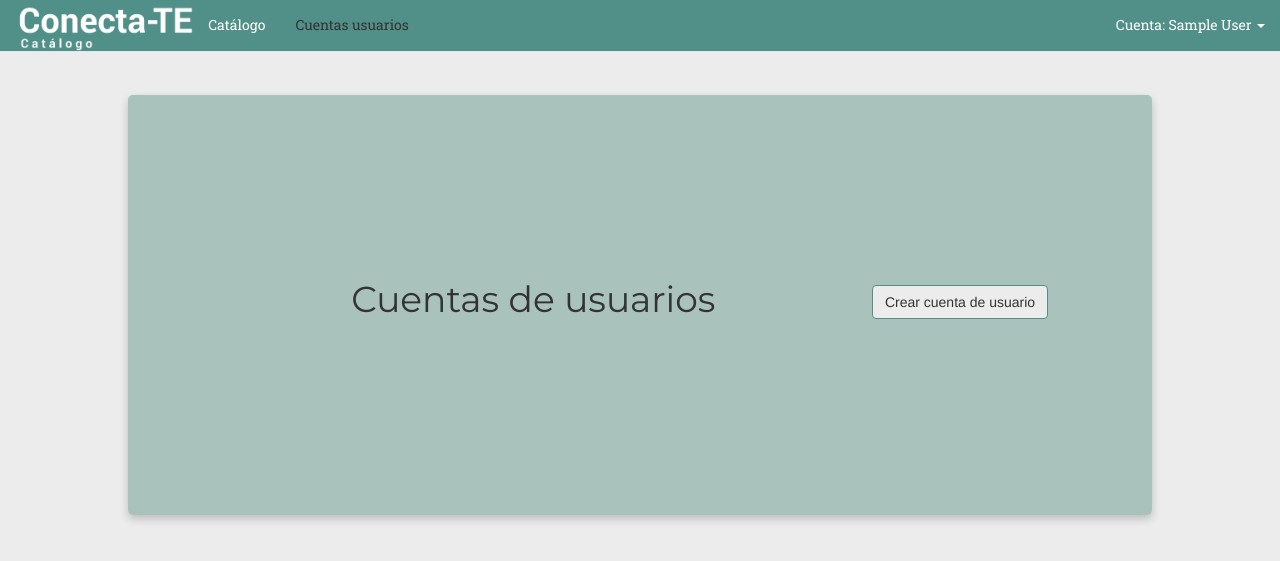
After one commit to paalvarado10/CatalogoCTE, a Django app: page /users_list/ in a window 1280 px wide. The commit adds this page. Shown: the top 561 px of the page. Run offline with Django 3.2, Linux system fonts and the light colour scheme; a user stored in the database is signed in; tables that the repository leaves empty hold one stand-in row (values such as "Sample post"); some libraries are stand-ins or nearby versions.

Commit message:
lista de usuarios

```diff
--- a/posts/static/css/main.css
+++ b/posts/static/css/main.css
@@ -94,8 +94,6 @@ nav {
     cursor: pointer;
     font-size: 20px;
 }
-
-
 
 
 
--- a/posts/templates/base.html
+++ b/posts/templates/base.html
@@ -33,18 +33,22 @@
 
         <div class="collapse navbar-collapse" id="bs-example-navbar-collapse-1" >
             <ul class="nav navbar-nav">
-                <li class="active">
-                    <a href="#">Link <span class="sr-only">(current)</span>
+                <li id="catalogoli" class="active">
+                    <a id="catalogoIndex" href="{% url 'catalogo:index' %}">Catálogo <span class="sr-only">(current)</span>
                     </a>
                 </li>
-                <li class="">
-                    <a href="#">Link 2</a>
-                </li>
+                {% if user.is_authenticated and user.perfil.role == 1 %}
+                    <li id="listUsersli">
+                        <a id="cuentasUsuario" href="{% url 'catalogo:users_list' %}" >Cuentas usuarios</a>
+                    </li>
+                {% elif user.is_authenticated and user.perfil.role == 2 %}
+                    <a href="" class="btn btn-success">Revisiones</a>
+                {% endif %}
             </ul>
             <ul class="nav navbar-nav navbar-right">
                 {% if user.is_authenticated %}
                     <li class="dropdown">
-                        <a class="dropdown-toggle" data-toggle="dropdown" role="button" aria-haspopup="true" aria-expanded="false">
+                        <a id="usuario_loqueado_info" class="dropdown-toggle" data-toggle="dropdown" role="button" aria-haspopup="true" aria-expanded="false">
                             Cuenta: {{ user.first_name }} {{ user.last_name }}
                             <span class="caret"></span>
                         </a>
--- a/posts/templates/login.html
+++ b/posts/templates/login.html
@@ -19,7 +19,7 @@
 <div class="contenido">
     <div class="wrapper2 p10">
         <div class="inicio">
-            <img src="{% static 'img/logo-Conectate.png' %}" alt="Logo Conectate"/>
+            <img src="{% static 'img/logo-Conectate-login.png' %}" alt="Logo Conectate"/>
         </div>
         <div >
             {% if mensaje %}
--- a/posts/templates/user_form.html
+++ b/posts/templates/user_form.html
@@ -10,7 +10,7 @@
             {% csrf_token %}
             {% bootstrap_form form %}
             <button class="btn btn-success" type="submit" id="boton_add_usuario">Crear cuenta</button>
-            <a class="btn btn-danger"  href="{% url 'catalogo:index' %}" class="cancel">Cancelar</a>
+            <a class="btn btn-danger"  href="{% url 'catalogo:users_list' %}" class="cancel">Cancelar</a>
             <br/>
         </form>
     </div>
--- /dev/null
+++ b/posts/templates/user_list_detail.html
@@ -0,0 +1,62 @@
+{% extends 'base.html' %}
+{% load static %}
+{% load bootstrap3 %}
+{% block title %}Cuentas de usuarios{% endblock %}
+
+{% block contenido  %}
+    <div >
+        {% if user.is_authenticated and user.perfil.role == 1 %}
+            <div class="detalle">
+                <div class="col-sm-10">
+                    <div class="row">
+                        <div class="col-sm-9">
+                            <h1 align="center">Cuentas de usuarios</h1>
+                        </div>
+                        <div class="col-sm-3">
+                            <div class="centered" style="padding-top: 2vw">
+                                <a href="{% url 'catalogo:usuario_create' %}" class="btn btn-success" id="boton_crear_usuario">
+                                    <div>Crear cuenta de usuario</div>
+                                </a>
+                            </div>
+                        </div>
+                    </div>
+                    <br/>
+                    <div class="row">
+                        <div class="centered">
+                            <div class="col-sm-6">
+                                {% for usuario in usuarios %}
+                                    {% if user != usuario %}
+                                        <div class="media">
+                                            <div class="media-left media-middle">
+                                                <a href="#">
+                                                    {% if usuario.perfil.fotoUrl != null %}
+                                                        <img class="media-object" width="130vw" src="{{ usuario.perfil.fotoUrl }}">
+                                                    {% endif %}
+                                                </a>
+                                            </div>
+                                            <div class="media-body">
+                                                <h4 class="media-heading">{{usuario.first_name}} {{ usuario.last_name }}</h4>
+                                                <div><div><strong>Nombre de usuario:</strong></div> <div>{{ usuario.username}}</div></div>
+                                                <div><div><strong>Rol: </strong></div> <div>{{ usuario.perfil.get_role_display}}</div></div>
+                                                <div><div><strong>Correo electrónico:</strong></div> <div>{{ usuario.email}}</div></div>
+                                                <a class="btn btn-success" href="{% url 'catalogo:user_update' usuario.id %}" class="btn">Editar</a>
+                                            </div>
+                                        </div>
+                                        <br/>
+                                    {% endif %}
+                                {% endfor %}
+                            </div>
+                        </div>
+                    </div>
+                </div>
+            </div>
+        {% endif %}
+    </div>
+{% endblock %}
+{% block extra_script %}
+    <script>
+        $(".nav").find(".active").removeClass("active");
+        var actual = $("#listUsersli")
+        $(actual).addClass("active");
+    </script>
+{% endblock %}
--- a/posts/templates/user_update.html
+++ b/posts/templates/user_update.html
@@ -10,7 +10,7 @@
             {% csrf_token %}
             {% bootstrap_form form %}
             <button class="btn btn-success" type="submit">Guardar cambios</button>
-            <a  class="btn btn-danger" href="{% url 'catalogo:index' %}" class="cancel">Cancelar</a>
+            <a  class="btn btn-danger" href="{% url 'catalogo:users_list' %}" class="cancel">Cancelar</a>
         </form>
         <br/>
     </div>
--- a/posts/urls.py
+++ b/posts/urls.py
@@ -5,6 +5,7 @@ urlpatterns = [
     url(r'^$', views.index, name='index'),
     url(r'^login/$', views.login_view, name='login'),
     url(r'^logout/$', views.logout_view, name='logout'),
+    url(r'^users_list/$', views.users_list, name='users_list'),
     url(r'^usuario_create/$', views.usuario_create, name='usuario_create'),
     url(r'^user_update/(?P<pk>\d+)$', views.user_update, name='user_update'),
     url(r'^user_update_gti/(?P<pk>\d+)$', views.user_updateGTI, name='user_update_gti'),
--- a/posts/views.py
+++ b/posts/views.py
@@ -171,7 +171,7 @@ def usuario_create(request):
 
             profile_model.save()
 
-            return HttpResponseRedirect(reverse('catalogo:index'))
+            return HttpResponseRedirect(reverse('catalogo:users_list'))
     else:
         form = UserForm()
     return render(request, 'user_form.html', {'form': form})
@@ -214,7 +214,7 @@ def user_update(request, pk):
                 profile_model.fotoUrl = url
             profile_model.role = roles[0]
             profile_model.save()
-            return HttpResponseRedirect(reverse('catalogo:index'))
+            return HttpResponseRedirect(reverse('catalogo:users_list'))
     else:
         form = UserUpdateForm(instance=user_model)
     return render(request, 'user_update.html', {'form': form})
@@ -274,6 +274,13 @@ def user_change_password(request):
     else:
         return HttpResponseRedirect(reverse('catalogo:login'))
 
+def users_list(request):
+    if request.user.is_authenticated() and request.user.perfil.role == 1:
+        usuarios = User.objects.all()
+        context = {'usuarios': usuarios}
+        return render(request, 'user_list_detail.html', context)
+
+
 # guardar en AZURE
 def guardarDarUrl(file, filemane):
     baseUrl = 'https://catalogo2018storage.blob.core.windows.net/pictures/'
```
Also changed, not shown: posts/automaticTest.py (+15 -15 lines), posts/templates/index.html (+0 -21 lines), posts/static/img/logo-Conectate-login.png (added).
